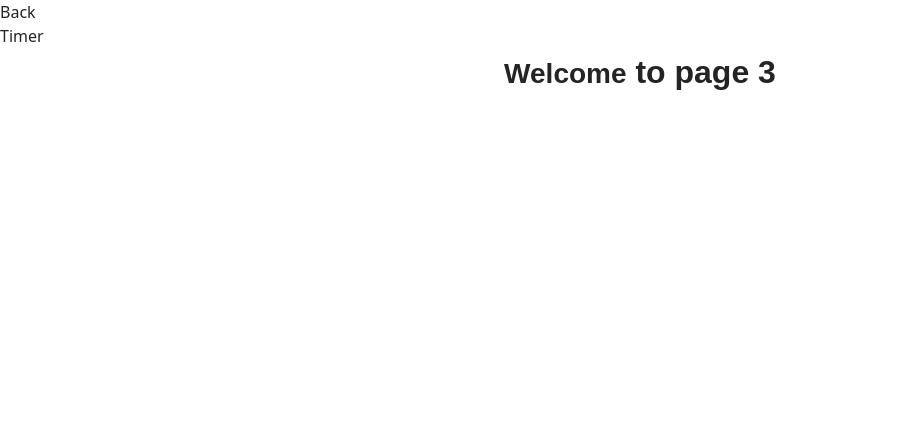
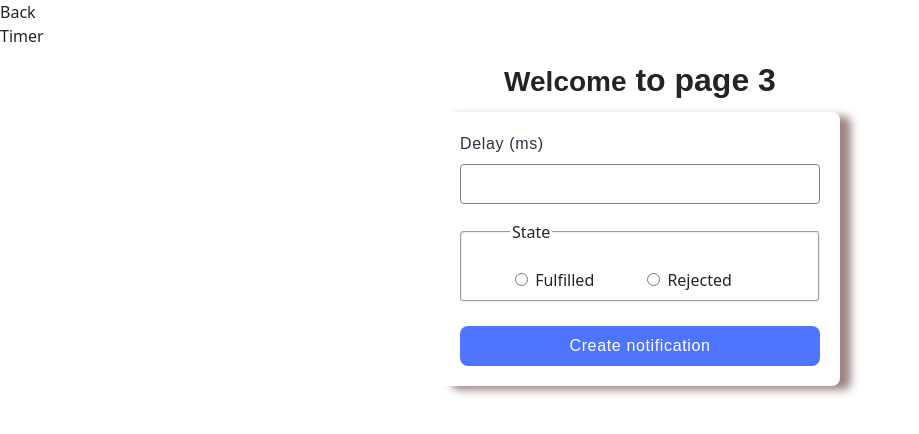
Before and after one commit to rtt2018/goit-js-hw-10, a website built with Vite: page src/2-snackbar.html in a window 1280 px wide. Shown: the whole page, without its empty margins (0-919 px from the left). Built offline with nearby package versions, Linux system fonts and the light colour scheme.

Commit message:
upd timer and snackbar

```diff
--- a/src/2-snackbar.html
+++ b/src/2-snackbar.html
@@ -18,6 +18,26 @@
           <span class="main-title-gradient">Welcome</span> to page 3
         </h1>
       </div>
+      <form class="form">
+        <label class="delay-field">
+          Delay (ms)
+          <input type="number" min="1" name="delay" required />
+        </label>
+
+        <fieldset class="state-legend">
+          <legend>State</legend>
+          <label>
+            <input type="radio" name="state" value="fulfilled" required />
+            Fulfilled
+          </label>
+          <label>
+            <input type="radio" name="state" value="rejected" required />
+            Rejected
+          </label>
+        </fieldset>
+
+        <button class="create-button" type="submit">Create notification</button>
+      </form>
     </main>
 
     <script src="./js/2-snackbar.js" type="module"></script>
--- a/src/css/1-timer.css
+++ b/src/css/1-timer.css
@@ -3,9 +3,8 @@
   padding: 8px;
   margin-top: 4px;
   border-radius: 20px;
-  transition: background-color 300ms cubic-bezier(0.075, 0.82, 0.165, 1),
-    color 300ms cubic-bezier(0.075, 0.82, 0.165, 1);
-  transition-property: color;
+  transition: background-color 500ms cubic-bezier(0.075, 0.82, 0.165, 1),
+    color 500ms cubic-bezier(0.075, 0.82, 0.165, 1);
 }
 
 .nav-link:hover {
@@ -16,6 +15,12 @@
 .main-title {
   font-family: 'Montserrat', sans-serif;
   text-align: center;
+  margin: 8px;
+}
+
+.text-wrapper {
+  display: flex;
+  gap: 12px;
 }
 
 .verse-header {
@@ -27,6 +32,21 @@
   box-shadow: -11px 0 10px rgba(62, 4, 4, 0.491);
   border-radius: 8px 0 0 8px;
   padding: 20px;
+  margin-bottom: 12px;
+}
+
+.description-wrapper {
+  margin-left: 40px;
+  border-left: 2px solid #000;
+  padding-left: 30px;
+  width: 60%;
+}
+
+.description {
+}
+
+.accent {
+  background-color: rgba(0, 0, 0, 0.05);
 }
 
 #datetime-picker {
@@ -52,7 +72,9 @@
   border: 1px solid #000;
 }
 
-#datetime-picker:active {
+#datetime-picker:active,
+#datetime-picker:focus,
+#datetime-picker:focus-visible {
   border: 1px solid #4e75ff;
 }
 
--- a/src/css/2-snackbar.css
+++ b/src/css/2-snackbar.css
@@ -1,3 +1,87 @@
 .main-title-gradient {
   font-size: 28px;
 }
+
+.form {
+  display: flex;
+  flex-direction: column;
+  width: 360px;
+  padding: 20px;
+  margin: 0 auto;
+  border-radius: 8px;
+  box-shadow: 11px 4px 8px rgba(62, 4, 4, 0.491);
+}
+
+.delay-field {
+  box-sizing: border-box;
+  display: flex;
+  flex-direction: column;
+  gap: 8px;
+  font-family: 'Montserrat', sans-serif;
+  font-weight: 400;
+  font-size: 16px;
+  line-height: 150%;
+  letter-spacing: 0.04em;
+  color: #2e2f42;
+  outline: none;
+  margin-bottom: 16px;
+  width: 360px;
+}
+
+.delay-field input {
+  box-sizing: border-box;
+  border: 1px solid #808080;
+  border-radius: 4px;
+  width: 360px;
+  height: 40px;
+  font-family: 'Montserrat', sans-serif;
+  font-weight: 400;
+  font-size: 16px;
+  line-height: 150%;
+  letter-spacing: 0.04em;
+  color: #2e2f42;
+  padding: 8px 16px;
+  outline: none;
+}
+
+.delay-field input:hover {
+  border: 1px solid #000;
+}
+
+.delay-field input:active,
+.delay-field input:focus-visible,
+.delay-field input:focus {
+  border: 1px solid #4e75ff;
+}
+
+.state-legend {
+  box-sizing: border-box;
+  border-radius: 4px;
+  stroke-width: 1px;
+  stroke: #808080;
+  width: 360px;
+  margin: 0 0 24px;
+  padding: 24px 48px 8px;
+  display: flex;
+  gap: 48px;
+  margin-inline: 0;
+}
+
+.create-button {
+  border-radius: 8px;
+  padding: 8px 16px;
+  width: 360px;
+  height: 40px;
+  background-color: #4e75ff;
+  border: none;
+  font-family: 'Montserrat', sans-serif;
+  font-weight: 500;
+  font-size: 16px;
+  line-height: 150%;
+  letter-spacing: 0.04em;
+  color: #fff;
+}
+
+.create-button:hover {
+  background-color: #6c8cff;
+}
--- a/src/js/2-snackbar.js
+++ b/src/js/2-snackbar.js
@@ -0,0 +1 @@
+import iziToast from 'izitoast';
```
Also changed, not shown: src/1-timer.html (+14 -9 lines).
